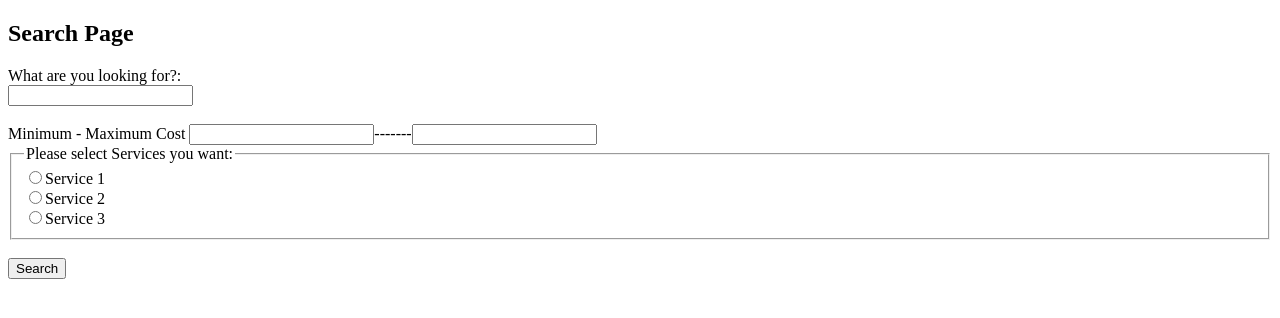
After one commit to Sail338/CS336, a Flask app: template hotel/templates/search.html in a window 1280 px wide. The commit adds this page. Shown: the top 318 px of the page. Run offline with Flask 2, Linux system fonts and the light colour scheme; the template is opened without the code that fills it, so the values that code supplies are empty.

Commit message:
more files added

```diff
--- /dev/null
+++ b/hotel/__init__.py
@@ -0,0 +1,3 @@
+from flask import Flask
+app=Flask(__name__)
+import view
--- a/hotel/templates/index.html
+++ b/hotel/templates/index.html
@@ -5,7 +5,7 @@
     <title>title</title>
   </head>
   <body>
-    <form action="/authorize" method="POST">
+      <form action="/authorize" method="POST">
         {% if incorrect%}
           <h3>Incorrect Credentials Given</h3>
         {%elif logoff%}
@@ -20,5 +20,9 @@
         <br>
         <button type="submit">Enter</button>
         </form>
+      <form action="/search-page" method="GET">
+        Search:<br>
+        <input type="text" name="submit">
+        <br>
   </body>
 </html>
--- /dev/null
+++ b/hotel/templates/search.html
@@ -0,0 +1,26 @@
+<!DOCTYPE html>
+<html>
+  <head>
+    <meta charset="UTF-8">
+    <title>title</title>
+  </head>
+  <body>
+    <form action="/search" method="POST">
+        <h2>Search Page</h2>
+        What are you looking for?:<br>
+        <input type="text" name="search"><br>
+        <br>
+        Minimum - Maximum Cost
+        <input type="text" name="min">-------<input type="text" name="max">
+        <br>
+        <fieldset>
+          <legend>Please select Services you want:</legend>
+          <input type="radio" name="service" id="s1" value="s1" /><label for="s1">Service 1</label><br />
+          <input type="radio" name="service" id="s2" value="s2"  /><label for="s2">Service 2</label><br />
+          <input type="radio" name="service" id="s3" value="s3" /><label for="s3">Service 3</label><br />
+        </fieldset>
+        <br>
+        <button type="submit">Search</button>
+        </form>
+  </body>
+</html>
```
Also changed, not shown: hotel/templates/dashboard.html (added, +18 -0 lines), hotel/view.py (+17 -0 lines).
